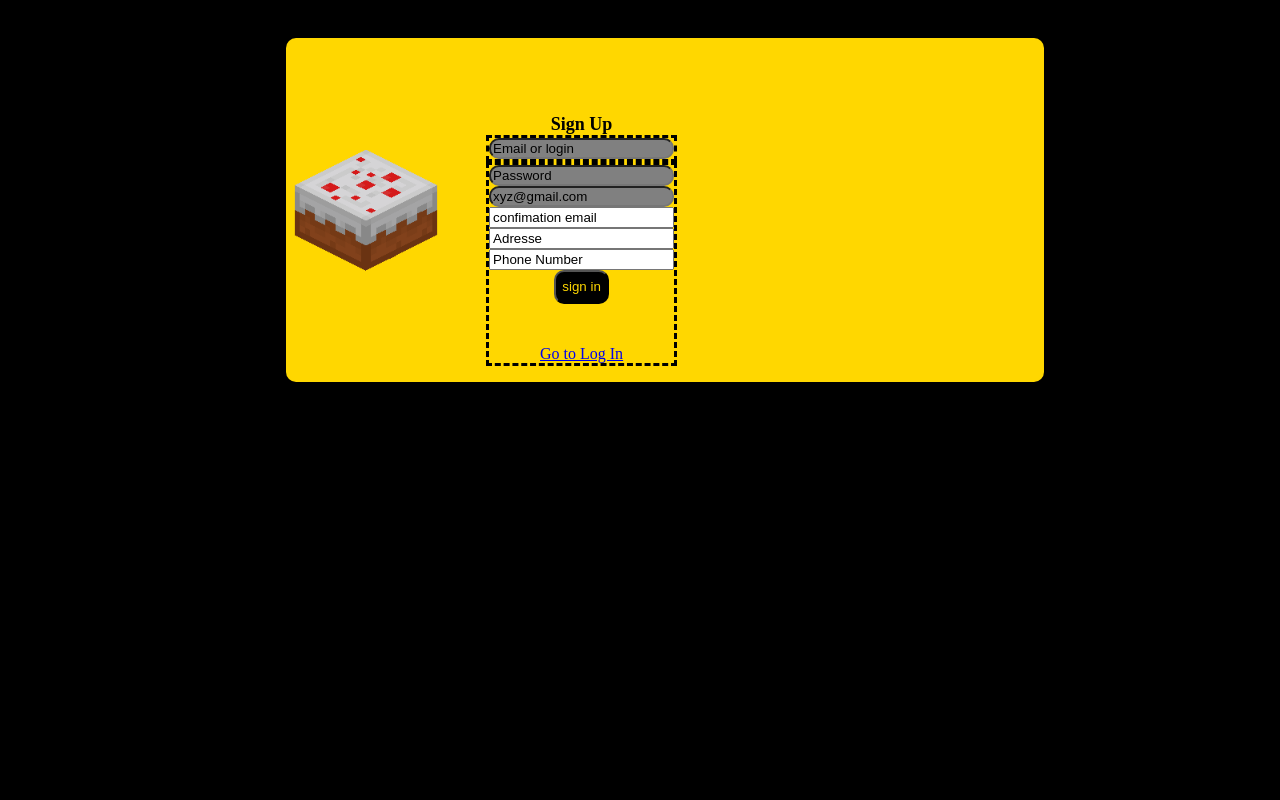
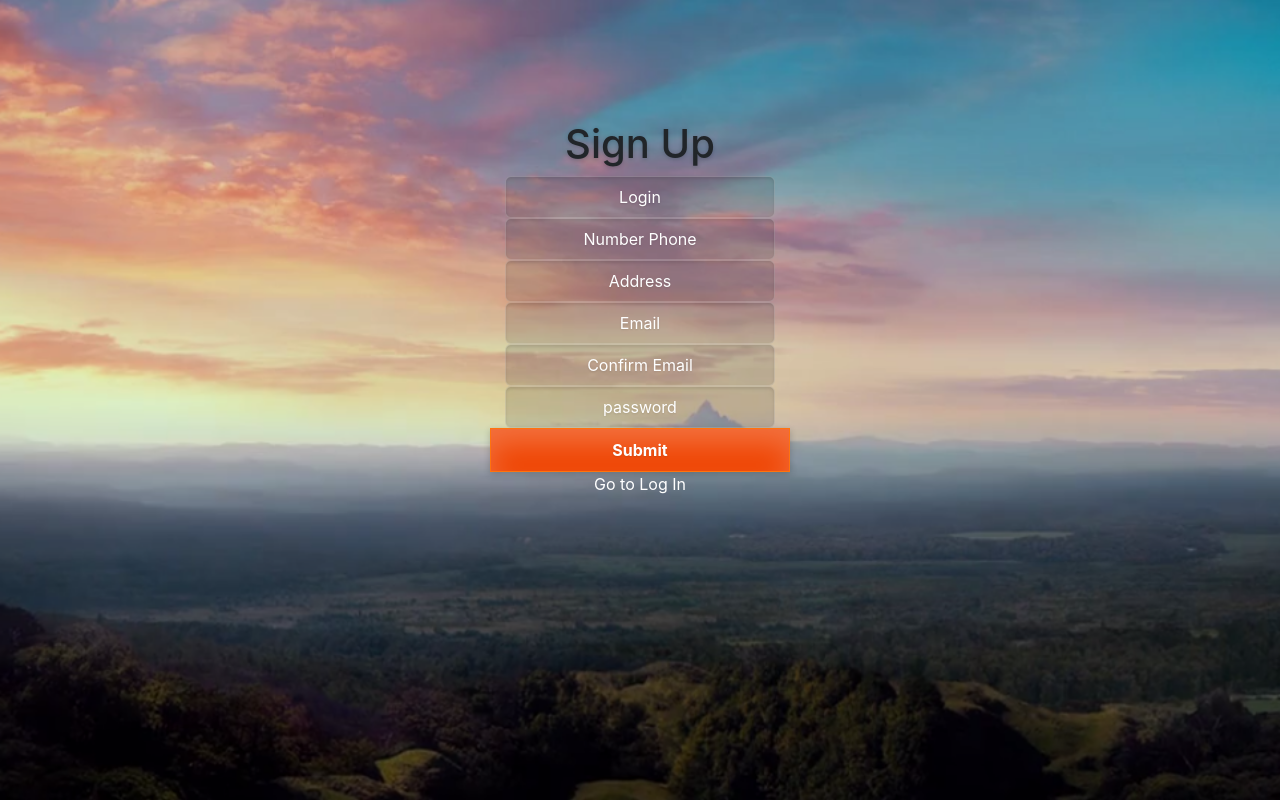
Before and after one commit to Akkuun/AS_S2_PHP_Project, a PHP site: page /view/customers/signUp.php in a window 1280 px wide. Run offline with PHP 8.4, Linux system fonts and the light colour scheme; some libraries are stand-ins or nearby versions.

Commit message:
Replacing old login page with a new one

```diff
--- /dev/null
+++ b/src/styles/loginStyles.css
@@ -0,0 +1,152 @@
+/* New Log In Page */
+
+body {
+    background:url(../images/decor/background6.png);
+    font-family:'PT Sans',Helvetica, Arial, sans-serif;
+    color:#fff;
+       background-repeat: no-repeat;
+       background-size:cover;
+    }
+
+    .page-container {
+    margin: 120px auto 0 auto;
+    }
+
+    h1 {
+        font-size: 30px;
+        font-weight: 700;
+        text-shadow:0 1px 4px rgba(0,0,0,.2);
+        text-align:center;
+    }
+
+    form {
+    position:relative;
+    width:305px;
+    margin:15px auto 0 auto;
+    text-align:center;
+
+    }
+
+    input {
+    width:270px;
+    height:42px;
+    margin-top:25px;
+    padding:0 15px;
+    background:#2d2d2d;
+    background:rgba(45,45,45,.15);
+    -moz-border-radius: 6px;
+    -webkit-border-radius:6px;
+    text-align:center;
+    border-radius:6px;
+    border:1px solid #3d3d3d;
+    border:1px solid rgba(255,255,255,.15);
+    -moz-box-shadow:0 2px 3px 0 rgba(0,0,0,.1) inset;
+    -webkit-box-shadow: 0 2px 3px 0 rgba(0,0,0,.1) inset;
+    box-shadow: 0 2px 3px 0 rgba(0,0,0,.1) inset;
+    font-family: 'PT Sans', Helvetica, Arial, sans-serif;
+    font-size:16px;
+    color:#fff;
+    text-shadow:0 1px 2px rgba(0,0,0,.1);
+    -o-transition: all .2s;
+    -moz-transition: all .2s;
+    -webkit-transition: all .2s;
+    -ms-transition: all .2s;
+    }
+
+    input:-moz-placeholder { color: #fff; }
+    input:-ms-input-placeholder { color: #fff; }
+    input::-webkit-input-placeholder { color: #fff; }
+
+    input:focus {
+    outline:none;
+    -moz-box-shadow:
+            0 2px 3px 0 rgba(0,0,0,.1) inset,
+            0 2px 7px 0 rgba(0,0,0,.2);
+    -webkit-box-shadow:
+            0 2px 3px 0 rgba(0,0,0,.1) inset,
+            0 2px 7px 0 rgba(0,0,0,.2);
+    box-shadow:
+            0 2px 3px 0 rgba(0,0,0,.1) inset,
+            0 2px 7px 0 rgba(0,0,0,.2);
+    }
+
+    button {
+    cursor:pointer;
+    width:300px;
+    height:44px;
+    margin-top:25px;
+    padding:0;
+    background:#ef4300;
+    -moz-border-radius: 6px;
+    -webkit-border-radius: 6px;
+    border-radius: 6px;
+    border:1px solid #ff730e;
+    -moz-box-shadow:
+            0 15px 30px 0 rgba(255,255,255,.25) inset,
+            0 2px 7px 0 rgba(0,0,0,.2);
+    -webkit-box-shadow:
+            0 15px 30px 0 rgba(255,255,255,.25) inset,
+            0 2px 7px 0 rgba(0,0,0,.2);
+    box-shadow:
+            0 15px 30px 0 rgba(255,255,255,.25) inset,
+            0 2px 7px 0 rgba(0,0,0,.2);
+    font-family:'PT Sans', Helvetica, Arial, sans-serif;
+    font-size:14px;
+    font-weight:700;
+    color:#fff;
+    text-shadow:0 1px 2px rgba(0,0,0,.1);
+    -o-transition: all .2s;
+        -moz-transition: all .2s;
+        -webkit-transition: all .2s;
+        -ms-transition: all .2s;
+    }
+
+    button:hover {
+        -moz-box-shadow:
+            0 15px 30px 0 rgba(255,255,255,.15) inset,
+            0 2px 7px 0 rgba(0,0,0,.2);
+        -webkit-box-shadow:
+            0 15px 30px 0 rgba(255,255,255,.15) inset,
+            0 2px 7px 0 rgba(0,0,0,.2);
+        box-shadow:
+            0 15px 30px 0 rgba(255,255,255,.15) inset,
+            0 2px 7px 0 rgba(0,0,0,.2);
+    }
+
+    button:active {
+        -moz-box-shadow:
+            0 15px 30px 0 rgba(255,255,255,.15) inset,
+            0 2px 7px 0 rgba(0,0,0,.2);
+        -webkit-box-shadow:
+            0 15px 30px 0 rgba(255,255,255,.15) inset,
+            0 2px 7px 0 rgba(0,0,0,.2);
+        box-shadow:
+            0 5px 8px 0 rgba(0,0,0,.1) inset,
+            0 1px 4px 0 rgba(0,0,0,.1);
+
+        border: 0px solid #ef4300;
+    }
+
+
+
+    .navbar {
+        overflow: hidden;
+        background-color: #333;
+        font-family: Arial;
+    }
+
+    .navbar a {float: left;font-size: 16px;color: white;text-align: center;padding: 14px 16px;text-decoration: none;}
+
+    .dropdown {float: left;overflow: hidden;}
+
+    .dropdown .dropbtn {font-size: 16px;border: none;outline: none;color: white;padding: 14px 16px;background-color: inherit;}
+
+    .navbar a:hover, .dropdown:hover .dropbtn {background-color: red}
+
+    .dropdown-content {display: none;position: absolute;background-color: #f9f9f9;width: 160px;box-shadow: 0px 8px 16px 0px rgba(0,0,0,0.2);z-index: 1;}
+
+    .dropdown-content a {float: none;color: black;padding: 12px 16px;text-decoration: none;display: block;text-align: left;}
+
+    .dropdown-content a:hover {background-color: #ddd;}
+
+    .dropdown:hover .dropdown-content {display: block;}
--- a/view/customers/signUp.php
+++ b/view/customers/signUp.php
@@ -4,49 +4,29 @@
     <meta name="viewport"
           content="width=device-width, user-scalable=no, initial-scale=1.0, maximum-scale=1.0, minimum-scale=1.0">
     <meta http-equiv="X-UA-Compatible" content="ie=edge">
-    <link rel="stylesheet" href="./src/styles/styles.css">
-    <script src="./src/scripts/scripts.js"></script>
-    <title>Authentification</title>
+    <link rel="stylesheet" href="./src/styles/loginStyles.css">
+    <!-- <script src="./src/scripts/scripts.js"></script> -->
+    <link href="//maxcdn.bootstrapcdn.com/bootstrap/4.1.1/css/bootstrap.min.css" rel="stylesheet" id="bootstrap-css">
+    <script src="//maxcdn.bootstrapcdn.com/bootstrap/4.1.1/js/bootstrap.min.js"></script>
+    <script src="//cdnjs.cloudflare.com/ajax/libs/jquery/3.2.1/jquery.min.js"></script>
+    <title>Sign Up</title>
 </head>
-<body id="LoginScreen">
-
-<div id="CenterSquare">
+<body>
 
 
-    <div id="LeftPart">
+<div class="page-container">
 
-        <img src="./src/images/productsPictures/cake_minecraft.gif" alt="backgound" id="background_login">
-    </div>
-    <div id="RightPart">
-        <form method="post" action='?action=registering&controller=customers'>
-            <div id="Title">Sign Up</div>
-            <div class="verticlal">
-                <div class="horizontal">
-                    <div><input type="text" placeholder="Email or login" class="Information" name="login" required></div>
-
-                </div>
-                <div class="horizontal">
-                    <div><input type="password" placeholder="Password" name="password" class="Information"></div>
-
-                    <div><input type="email" placeholder="xyz@gmail.com" name="email" class="Information" required></div>
-                    <input type="email" id="emailConfirmation" name="emailConfirmation" placeholder="confimation email" required>
-                    <input type="text" id="address" name="address" placeholder="Adresse">
-                    <input type="tel" id="phone" name="phone" pattern="[0-9]{10}" placeholder="Phone Number">
-
-                    <input type="submit" value="sign in" id="buttonLogin"/>
-                    <div class="verticlal">
-                        <div id="forgottenID"><a href="?action=logInPage&controller=customers">Go to Log In</div>
-
-                    </div>
-                </div>
-            </div>
-
-        </form>
-
-
-    </div>
-
+            <form action="?action=registering&controller=customers" method="POST">
+			<h1>Sign Up</h1>
+                <input type="text" name="login" class="Name" placeholder="Login">
+                <input type="text" name="phone" class="Tele" placeholder="Number Phone">
+                <input type="text" name="address" class="Address" placeholder="Address">
+				<input type="text" name="email" class="Email" placeholder="Email">
+                <input type="text" name="emailConfirmation" class="Email" placeholder="Confirm Email">
+				<input type="password" name="password" class="Address" placeholder="password">
+                <button type="submit" value="Add" name="submit">Submit</button>
+                <a href="?action=logInPage&controller=customers" style="color: white">Go to Log In</a>
+            </form>
 </div>
-
 </body>
 </html>
```
Also changed, not shown: view/customers/connection.php (+15 -30 lines), src/images/decor/Erebor-background.jpg (added), src/images/decor/background2.webp (added), src/images/decor/background3.jpg (added), src/images/decor/background4.webp (added), src/images/decor/background5.jpg (added), src/images/decor/background6.png (added), src/styles/styles.css (line endings or trailing spaces).
